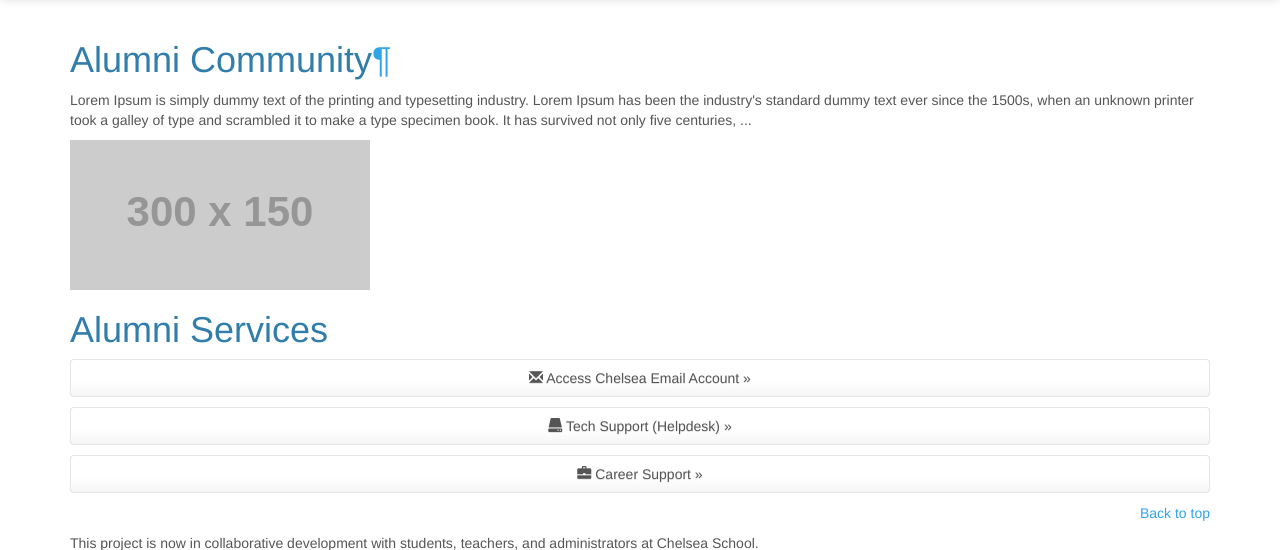
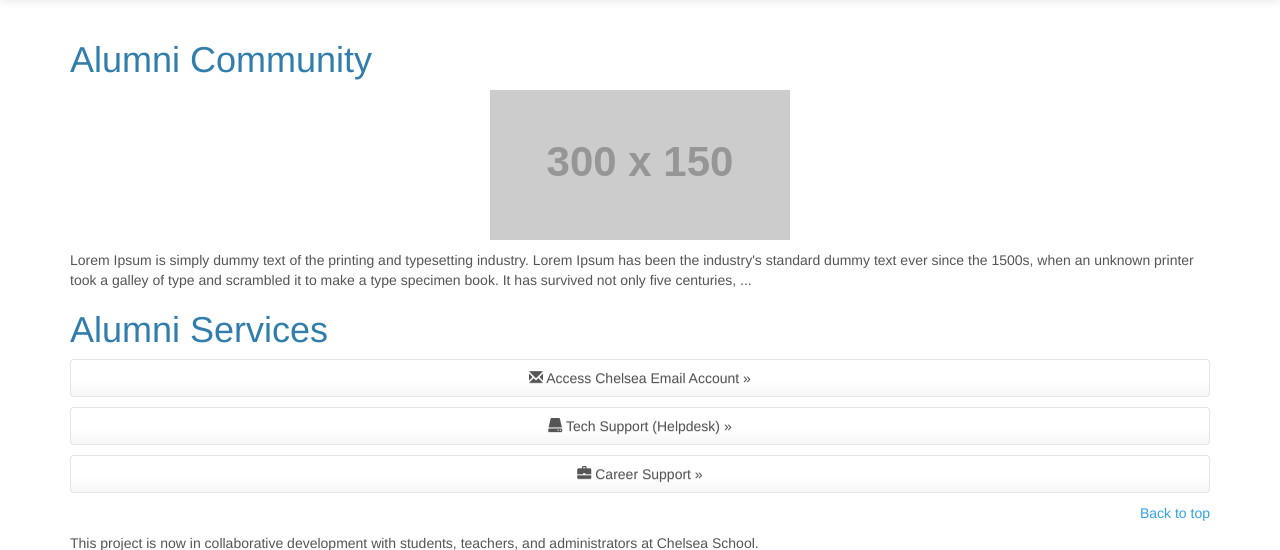
Before and after one commit to ChelseaSchool/Chelsea_Mobile, a PHP site: page /alum.php in a window 1280 px wide. Shown: the part 102-652 px from the top of the page. Run offline with PHP 8.4, Linux system fonts and the light colour scheme; grey boxes labelled with a size stand in for pictures from a placeholder-image service; data that the repository does not hold is empty; some libraries are stand-ins or nearby versions.

Commit message:
changed some placeholder images; changed gallery link to "toggle"

```diff
--- a/admissions.php
+++ b/admissions.php
@@ -132,14 +132,12 @@ require_once 'includes/metadata_functions.php';
                                         tincidunt.</p>
 
 
-                                    <div class="placeholder">
-                                        <p>
-                                            <img class="img-responsive"
+                                    <p>
+                                            <img class="center-block img-responsive"
                                                 alt="placeholder"
                                                 title="Placeholder for Relevant Image"
                                                 src="http://placehold.it/300x150">
                                         </p>
-                                    </div>
 
                                 </div>
 
--- a/alum.php
+++ b/alum.php
@@ -55,13 +55,15 @@ require_once 'includes/metadata_functions.php';
 
                 <div class="section" id="alumintro">
                     <h1>
-                        Alumni Community<a class="headerlink"
-                            href="#alumintro"
-                            title="Permalink to this headline">¶</a><div class="placeholder">
-                                        <p>
+                        Alumni Community </h1>
+
+                        <p>
+                                            <img class="center-block img-responsive"
+                                                alt="placeholder"
+                                                title="Placeholder for Relevant Image"
+                                                src="http://placehold.it/300x150">
                                         </p>
-                                    </div>
-                    </h1>
+
 
 
 
@@ -74,14 +76,7 @@ require_once 'includes/metadata_functions.php';
                         book. It has survived not only five centuries,
                         ...</p>
 
-                           <div class="placeholder">
-                                        <p>
-                                            <img class="img-responsive"
-                                                alt="placeholder"
-                                                title="Placeholder for Relevant Image"
-                                                src="http://placehold.it/300x150">
-                                        </p>
-                                    </div>
+
                         </p>
 
                     </div>
--- a/calendar.php
+++ b/calendar.php
@@ -58,14 +58,12 @@ require_once 'includes/metadata_functions.php';
                         Calendars<a class="headerlink" href="#calendars"
                             title="Permalink to this headline">¶</a>
                     </h1>
-      <div class="placeholder">
-                                        <p>
-                                            <img class="img-responsive"
+      <p>
+                                            <img class="center-block img-responsive"
                                                 alt="placeholder"
                                                 title="Placeholder for Relevant Image"
                                                 src="http://placehold.it/300x150">
                                         </p>
-                                    </div>
                         </p>
                     </div>
 
--- a/index.php
+++ b/index.php
@@ -116,7 +116,7 @@ require_once 'includes/metadata_functions.php';
 
                                 <a data-toggle="collapse"
                                     data-parent="#accordion"
-                                    href="#collapseOne"> Gallery <small>Toggle Open/Close</small>
+                                    href="#collapseOne"> Gallery <small>Toggle</small>
 
                                 </a>
                             </h4>
```
